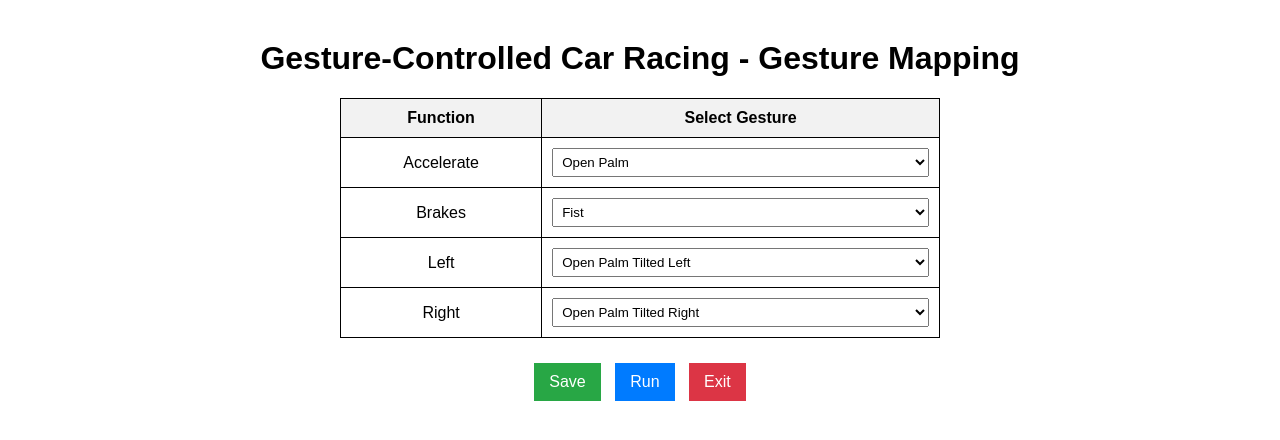
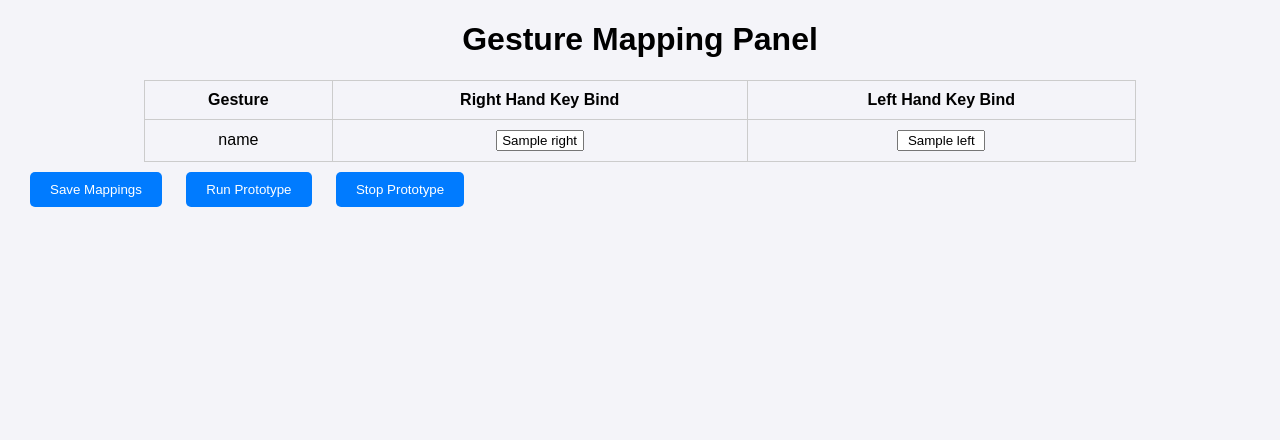
Before and after one commit to Mehnaz2004/Gestured-Controlled-Car-Racing-Game, a Flask app: page / in a window 1280 px wide. Shown: the top 440 px of the page. Run offline with Flask 3, Linux system fonts and the light colour scheme; a database or web service that is not in the repository returns one stand-in record (values such as "Sample title").

Commit message:
Initial UI Integration v0

```diff
--- a/app.py
+++ b/app.py
@@ -1,99 +1,95 @@
+import os
+import signal
+import subprocess
 from flask import Flask, render_template, request, jsonify
-import json
-import os
-import subprocess
-import signal
+from pymongo import MongoClient
 
 app = Flask(__name__)
-MAPPING_FILE = "gesture_mappings.json"
-PROCESS_FILE = "prototype1_process.txt"  # File to store process ID
 
-# Load gesture mappings
-def load_gesture_mappings():
-    if os.path.exists(MAPPING_FILE):
-        with open(MAPPING_FILE, "r") as f:
-            return json.load(f)
-    return {}
+# MongoDB connection
+client = MongoClient("mongodb+srv://Boomer:Boomer2004@cluster0.yp7ed.mongodb.net/?retryWrites=true&w=majority&appName=Cluster0")
+db = client.gesture_controlled_car_racing_game
+gesture_collection = db.gesture_mapping  # Stores gesture bindings
+process_collection = db.prototype1_process  # Stores process PID
 
-gesture_mappings = load_gesture_mappings()
-
-# Predefined gestures (from the JSON file)
-GESTURES = list(gesture_mappings.keys())
-
-# Default function-gesture mappings
-DEFAULT_FUNCTIONS = {
-    "Accelerate": "Open Palm",
-    "Brakes": "Fist",
-    "Left": "Open Palm Tilted Left",
-    "Right": "Open Palm Tilted Right"
-}
-
-# Function key bindings for both hands
-KEY_BINDINGS = {
-    "Accelerate": {"right": "w", "left": "w"},
-    "Brakes": {"right": "s", "left": "s"},
-    "Left": {"right": "d", "left": "d"},
-    "Right": {"right": "a", "left": "a"}
-}
-
-def update_gesture_mappings(new_mappings):
-    with open(MAPPING_FILE, "w") as f:
-        json.dump(new_mappings, f, indent=4)
+# Function to stop any existing process
+def stop_existing_process():
+    """Stops the running prototype1.py process if it exists in MongoDB."""
+    existing_process = process_collection.find_one({})
+    if existing_process and "pid" in existing_process:
+        try:
+            os.kill(existing_process["pid"], signal.SIGTERM)  # Terminate process
+            print(f"Stopped existing process: {existing_process['pid']}")
+            process_collection.delete_one({"_id": existing_process["_id"]})  # Remove from DB
+        except ProcessLookupError:
+            process_collection.delete_one({"_id": existing_process["_id"]})  # Cleanup stale entry
 
 @app.route("/")
 def index():
-    return render_template("index.html", gestures=GESTURES, functions=DEFAULT_FUNCTIONS)
+    gesture_mappings = gesture_collection.find_one({}, {"_id": 0}) or {}
 
-@app.route("/update", methods=["POST"])
-def update():
-    data = request.json
-    for function, selected_gesture in data.items():
-        if selected_gesture in gesture_mappings:
-            # Update only existing key bindings
-            gesture_mappings[selected_gesture]["right"] = KEY_BINDINGS[function]["right"]
-            gesture_mappings[selected_gesture]["left"] = KEY_BINDINGS[function]["left"]
+    # Normalize gesture names (convert to lowercase and remove duplicates)
+    unique_gestures = {}
+    for gesture, keys in gesture_mappings.items():
+        normalized_gesture = gesture.lower().replace("_", " ")  # Normalize format
+        if normalized_gesture not in unique_gestures:
+            unique_gestures[normalized_gesture] = keys
 
-    update_gesture_mappings(gesture_mappings)
-    return jsonify({"status": "success"})
+    return render_template("index.html", gesture_mappings=unique_gestures)
 
-# Stop any running prototype1.py before restarting
-def stop_existing_process():
-    if os.path.exists(PROCESS_FILE):
-        with open(PROCESS_FILE, "r") as f:
-            pid = f.read().strip()
+@app.route("/update_mappings", methods=["POST"])
+def update_mappings():
+    try:
+        data = request.json  # Incoming updated gesture mappings
 
-        if pid:
-            try:
-                os.kill(int(pid), signal.SIGTERM)  # Terminate process
-                print(f"Stopped existing process: {pid}")
-            except ProcessLookupError:
-                print("No running process found with PID:", pid)
-            except ValueError:
-                print("Invalid PID format in file")
+        if data:
+            for gesture, keys in data.items():
+                normalized_gesture = gesture.strip().lower().title()  # Normalize name
 
-        os.remove(PROCESS_FILE)  # Remove file after stopping process
+                for hand, key in keys.items():
+                    update_path = f"{normalized_gesture}.{hand}"  # Path format: "Open Palm.right"
+                    gesture_collection.update_one({}, {"$set": {update_path: key}}, upsert=True)
 
-@app.route("/run", methods=["POST"])
-def run():
-    try:
-        stop_existing_process()  # Stop any existing process before running again
-        process = subprocess.Popen(["python", "prototype1.py"])
+        return jsonify({"status": "success"})
 
-        # Save new process ID
-        with open(PROCESS_FILE, "w") as f:
-            f.write(str(process.pid))
-
-        return jsonify({"status": "running"})
     except Exception as e:
         return jsonify({"status": "error", "message": str(e)})
 
-@app.route("/exit", methods=["POST"])
-def exit():
-    if os.path.exists(PROCESS_FILE):
-        stop_existing_process()  # Stop without restarting
+@app.route("/run_prototype", methods=["POST"])
+def run_prototype():
+    try:
+        stop_existing_process()  # Stop any existing process
+
+        process = subprocess.Popen(["python", "prototype1.py"], stdout=subprocess.PIPE, stderr=subprocess.PIPE)
+
+        # Store PID in MongoDB
+        process_collection.insert_one({"pid": process.pid})
+
+        return jsonify({"status": "running", "pid": process.pid})
+    except Exception as e:
+        return jsonify({"status": "error", "message": str(e)})
+
+@app.route("/stop_prototype", methods=["POST"])
+def stop_prototype():
+    """Stops the running prototype1.py process manually."""
+    try:
+        stop_existing_process()
         return jsonify({"status": "stopped"})
-    else:
-        return jsonify({"status": "error", "message": "No process is currently running."})
+    except Exception as e:
+        return jsonify({"status": "error", "message": str(e)})
+
+@app.route("/check_status", methods=["GET"])
+def check_status():
+    """Checks if prototype1.py is still running."""
+    existing_process = process_collection.find_one({})
+    if existing_process and "pid" in existing_process:
+        try:
+            os.kill(existing_process["pid"], 0)  # Check if process exists
+            return jsonify({"status": "running", "pid": existing_process["pid"]})
+        except ProcessLookupError:
+            process_collection.delete_one({"_id": existing_process["_id"]})  # Cleanup stale entry
+            return jsonify({"status": "not running"})
+    return jsonify({"status": "not running"})
 
 if __name__ == "__main__":
     app.run(debug=True)
--- a/static/script.js
+++ b/static/script.js
@@ -1,48 +1,65 @@
-$(document).ready(function () {
-    $("#save-btn").click(function () {
-        let data = {};
-        $(".gesture-select").each(function () {
-            let func = $(this).data("function");
-            let gesture = $(this).val();
-            data[func] = gesture;
+document.addEventListener("DOMContentLoaded", () => {
+    const saveButton = document.getElementById("save-button");
+    const runButton = document.getElementById("run-button");
+    const stopButton = document.getElementById("stop-button");
+
+    saveButton.addEventListener("click", saveMappings);
+    runButton.addEventListener("click", runPrototype);
+    stopButton.addEventListener("click", stopPrototype);
 });
 
-        $.ajax({
-            url: "/update",
-            type: "POST",
-            contentType: "application/json",
-            data: JSON.stringify(data),
-            success: function (response) {
-                $("#message").text("Gesture mappings updated successfully!").css("color", "green");
-            }
-        });
+function saveMappings() {
+    const mappings = {};
+    const rows = document.querySelectorAll("tbody tr");
+
+    rows.forEach(row => {
+        const gesture = row.cells[0].textContent.trim();
+        const rightKey = row.querySelector(`input[id="right_${gesture}"]`).value;
+        const leftKey = row.querySelector(`input[id="left_${gesture}"]`).value;
+
+        mappings[gesture] = { right: rightKey, left: leftKey };
     });
 
-    $("#run-btn").click(function () {
-        $.ajax({
-            url: "/run",
-            type: "POST",
-            success: function (response) {
-                if (response.status === "running") {
-                    $("#message").text("Game is running...").css("color", "green");
+    fetch("/update_mappings", {
+        method: "POST",
+        headers: {
+            "Content-Type": "application/json"
+        },
+        body: JSON.stringify(mappings)
+    })
+    .then(response => response.json())
+    .then(data => {
+        if (data.status === "success") {
+            alert("Mappings updated successfully!");
         } else {
-                    $("#message").text("Error: " + response.message).css("color", "red");
+            alert(`Error: ${data.message}`);
         }
+    })
+    .catch(error => console.error("Error:", error));
 }
-        });
-    });
 
-    $("#exit-btn").click(function () {
-        $.ajax({
-            url: "/exit",
-            type: "POST",
-            success: function (response) {
-                if (response.status === "stopped") {
-                    $("#message").text("Game has been stopped.").css("color", "red");
+function runPrototype() {
+    fetch("/run_prototype", { method: "POST" })
+    .then(response => response.json())
+    .then(data => {
+        if (data.status === "running") {
+            alert("Prototype running...");
         } else {
-                    $("#message").text("Error stopping the game: " + response.message).css("color", "red");
+            alert(`Error: ${data.message}`);
         }
+    })
+    .catch(error => console.error("Error:", error));
 }
-        });
-    });
-});
+
+function stopPrototype() {
+    fetch("/stop_prototype", { method: "POST" })
+    .then(response => response.json())
+    .then(data => {
+        if (data.status === "stopped") {
+            alert("Prototype stopped.");
+        } else {
+            alert(`Error: ${data.message}`);
+        }
+    })
+    .catch(error => console.error("Error:", error));
+}
--- a/static/style.css
+++ b/static/style.css
@@ -1,59 +1,41 @@
 body {
     font-family: Arial, sans-serif;
-    margin: 40px;
+    margin: 20px;
+    padding: 0;
+    background-color: #f4f4f9;
+}
+
+h1 {
     text-align: center;
 }
 
 table {
-    width: 50%;
-    margin: 20px auto;
+    width: 80%;
+    margin: 0 auto;
     border-collapse: collapse;
 }
 
 th, td {
-    border: 1px solid black;
     padding: 10px;
+    border: 1px solid #ccc;
     text-align: center;
 }
 
-th {
-    background-color: #f2f2f2;
-}
-
-select {
-    width: 100%;
-    padding: 5px;
-}
-
-.btn-container {
-    margin-top: 20px;
+input[type="text"] {
+    width: 80px;
+    text-align: center;
 }
 
 button {
-    padding: 10px 15px;
-    margin: 5px;
+    margin: 10px;
+    padding: 10px 20px;
+    background-color: #007bff;
+    color: white;
     border: none;
+    border-radius: 5px;
     cursor: pointer;
-    font-size: 16px;
 }
 
-#save-btn {
-    background-color: #28a745;
-    color: white;
+button:hover {
+    background-color: #0056b3;
 }
-
-#run-btn {
-    background-color: #007bff;
-    color: white;
-}
-
-#exit-btn {
-    background-color: #dc3545;
-    color: white;
-}
-
-.message {
-    margin-top: 10px;
-    font-size: 18px;
-    color: green;
-}
--- a/templates/index.html
+++ b/templates/index.html
@@ -3,42 +3,32 @@
 <head>
     <meta charset="UTF-8">
     <meta name="viewport" content="width=device-width, initial-scale=1.0">
-    <title>Gesture-Controlled Car Racing</title>
+    <title>Gesture Mapping Panel</title>
     <link rel="stylesheet" href="{{ url_for('static', filename='style.css') }}">
-    <script src="https://code.jquery.com/jquery-3.6.0.min.js"></script>
+    <script defer src="{{ url_for('static', filename='script.js') }}"></script>
 </head>
 <body>
-
-    <h1>Gesture-Controlled Car Racing - Gesture Mapping</h1>
-
+    <h1>Gesture Mapping Panel</h1>
     <table>
-        <tr>
-            <th>Function</th>
-            <th>Select Gesture</th>
-        </tr>
-        {% for function, default_gesture in functions.items() %}
-        <tr>
-            <td>{{ function }}</td>
-            <td>
-                <select class="gesture-select" data-function="{{ function }}">
-                    {% for gesture in gestures %}
-                        <option value="{{ gesture }}" {% if gesture == default_gesture %}selected{% endif %}>{{ gesture }}</option>
-                    {% endfor %}
-                </select>
-            </td>
-        </tr>
-        {% endfor %}
+        <thead>
+            <tr>
+                <th>Gesture</th>
+                <th>Right Hand Key Bind</th>
+                <th>Left Hand Key Bind</th>
+            </tr>
+        </thead>
+        <tbody id="gesture-table-body">
+            {% for gesture, keys in gesture_mappings.items() %}
+            <tr>
+                <td>{{ gesture }}</td>
+                <td><input type="text" id="right_{{ gesture }}" value="{{ keys['right'] }}"></td>
+                <td><input type="text" id="left_{{ gesture }}" value="{{ keys['left'] }}"></td>
+            </tr>
+            {% endfor %}
+        </tbody>
     </table>
-
-    <div class="btn-container">
-        <button id="save-btn">Save</button>
-        <button id="run-btn">Run</button>
-        <button id="exit-btn">Exit</button>
-    </div>
-
-    <p id="message" class="message"></p>
-
-    <script src="{{ url_for('static', filename='script.js') }}"></script>
-
+    <button id="save-button">Save Mappings</button>
+    <button id="run-button">Run Prototype</button>
+    <button id="stop-button">Stop Prototype</button>
 </body>
 </html>
```
Also changed, not shown: gesture_mappings.json (+6 -24 lines), prototype1.py (+25 -15 lines). Lines whose indentation alone changed are shown as unchanged.
